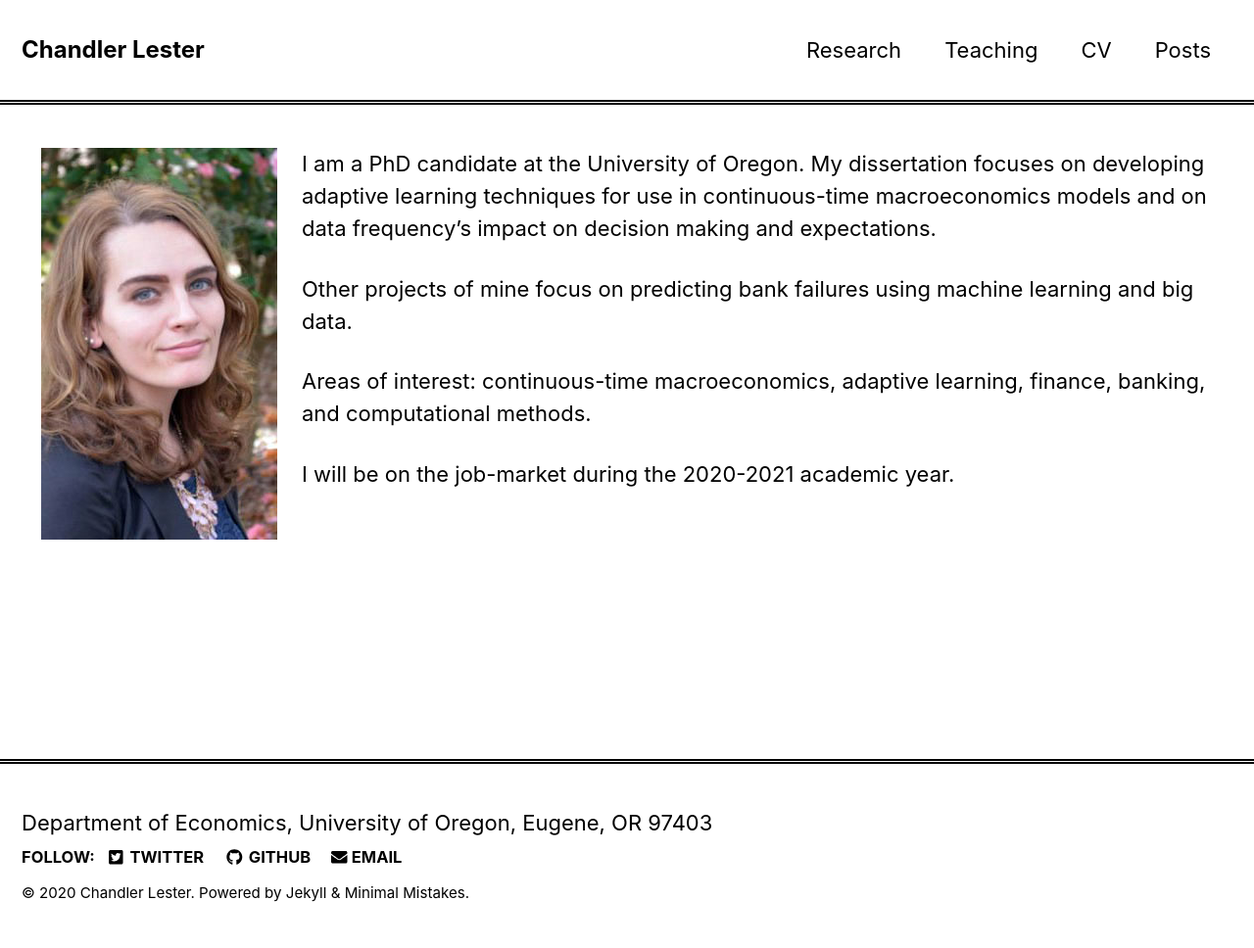
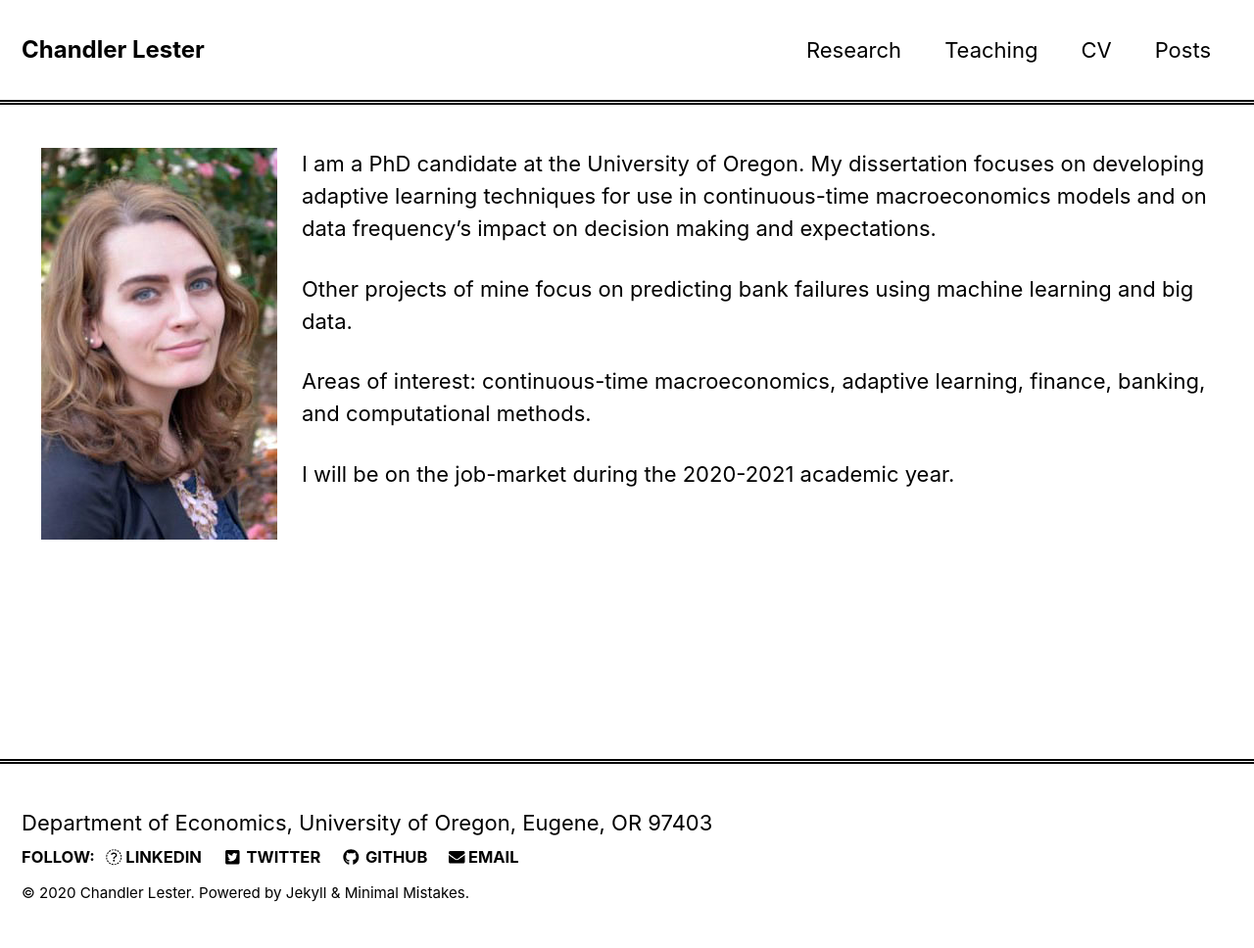
Before and after one commit to mibarnes/chandlerlester.github.io, a Jekyll site: the page built from index.md, in a window 1280 px wide. Shown: the whole page at 98% size. Built offline with Jekyll 4.4.1, drawn with Linux system fonts in a browser that asks for light colours; nearby versions of some CDN libraries.

Commit message:
linkedin link

```diff
--- a/_config.yml
+++ b/_config.yml
@@ -68,6 +68,9 @@ author:
 
 footer:
   links:
+    - label: "LinkedIn"
+      icon:  "fa fa-linkedin"
+      url: https://www.linkedin.com/in/chandlerlester/
     - label: "Twitter"
       icon: "fab fa-fw fa-twitter-square"
       url: https://twitter.com/ChandlerLester_
```
Also changed, not shown: 1 other file.
